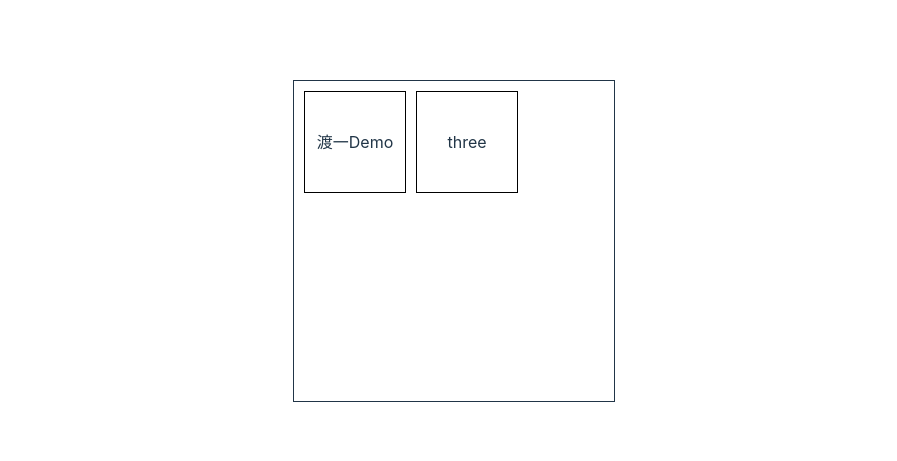
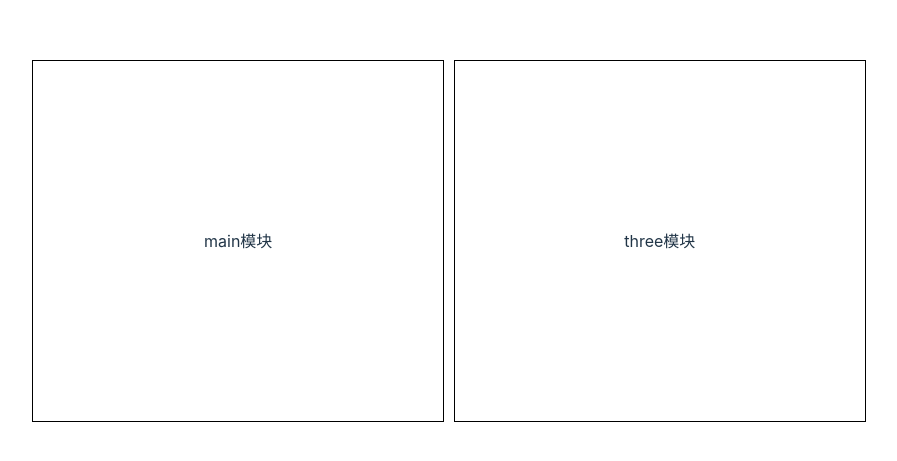
Before and after one commit to EDMelody/WebSite, a Vue app: page /#/ in a window 1280 px wide. Shown: the part 159-620 px from the top of the page, without its empty margins (186-1083 px from the left). Built offline with nearby package versions, Linux system fonts and the light colour scheme.

Commit message:
二维码生成界面搭建

```diff
--- a/src/assets/css/global.scss
+++ b/src/assets/css/global.scss
@@ -13,3 +13,6 @@ $themeColor: blue;
 .w-100 {
   width: 100%;
 }
+.m-padding{
+  padding: 10px;
+}
--- a/src/pages/index.vue
+++ b/src/pages/index.vue
@@ -24,8 +24,8 @@
 const route = useRouter()
 // console.log(route.getRoutes())
 const menu = ref([
-  { title: '渡一Demo', routePath: '/main/duyi/1' },
-  { title: 'three', routePath: '/three/homepage' },
+  { title: 'main模块', routePath: '/main/homepage' },
+  { title: 'three模块', routePath: '/three/homepage' },
 ])
 onMounted(() => {
 })
@@ -41,18 +41,15 @@ const clickMenuEvent = (i) => {
   height: 100vh;
 }
 .section{
-  width: 50%;
-  max-width: 300px;
-  // height: 350px;
-  height: 300px;
-  border: 1px solid;
+  width: 80%;
+  height: 90%;
   background: #fff;
-  display: flex;
+  @extend .dcc;
   padding: 10px;
 }
 .menu-item{
-  width: 100px;
-  height: 100px;
+  width: 40%;
+  height: 50%;
   border: 1px solid #000;
   margin-right: 10px;
   @extend .dcc;
--- a/src/pages/main/homepage.vue
+++ b/src/pages/main/homepage.vue
@@ -8,7 +8,7 @@
 </route>
 
 <template>
-    首页
+    首页-空空如也没想好写啥
 </template>
 
 <script setup lang='ts'>
--- a/src/pages/main/tools.vue
+++ b/src/pages/main/tools.vue
@@ -17,7 +17,9 @@
 </route>
 
 <template>
-    <router-view></router-view>
+    <div class="fillPage">
+        <router-view></router-view>
+    </div>
 </template>
 
 <script setup lang='ts'>
--- a/src/pages/main/tools/generateQrcode.vue
+++ b/src/pages/main/tools/generateQrcode.vue
@@ -14,7 +14,12 @@
 </route>
 
 <template>
-    1page-tools
+    <div class="m-padding">
+        <div class="main-body">
+            <div class="textarea"></div>
+            <div class="output-pic"></div>
+        </div>
+    </div>
 </template>
 
 <script setup lang='ts'>
@@ -24,5 +29,20 @@
 </script>
 
 <style scope lang='scss'>
-
+.main-body{
+    max-width: 1280px;
+    margin: 0 auto;
+    padding: 0 48px;
+    width: auto;
+    transition: .6s all cubic-bezier(.4,0,.2,1);
+    height: 250px;
+    // border: 1px solid;
+    display: flex;
+    flex-flow: row nowrap;
+    gap: 12px;
+    .textarea, .output-pic{
+        flex: 1;
+        border: 1px solid #000;
+    }
+}
 </style>
```
